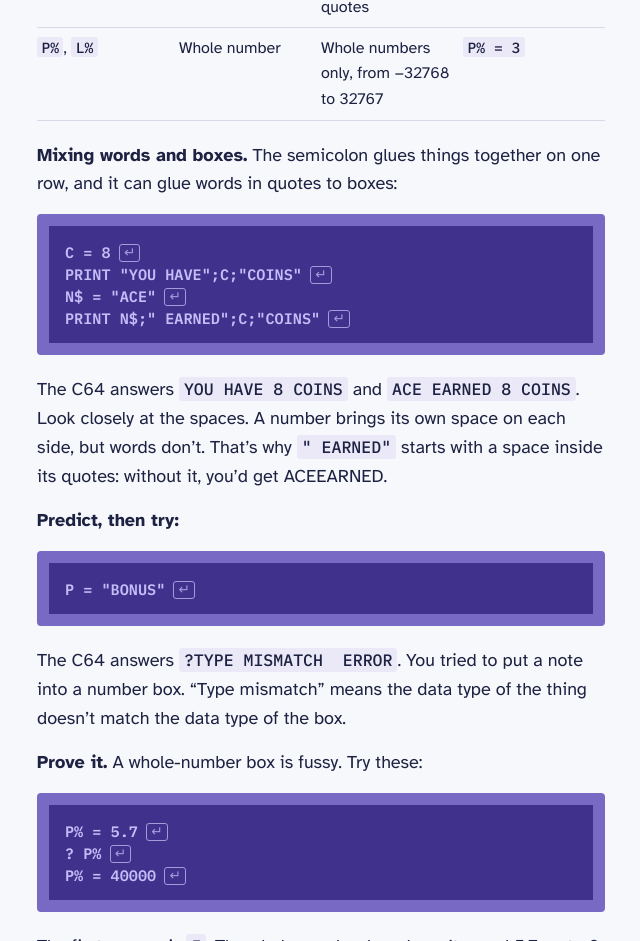
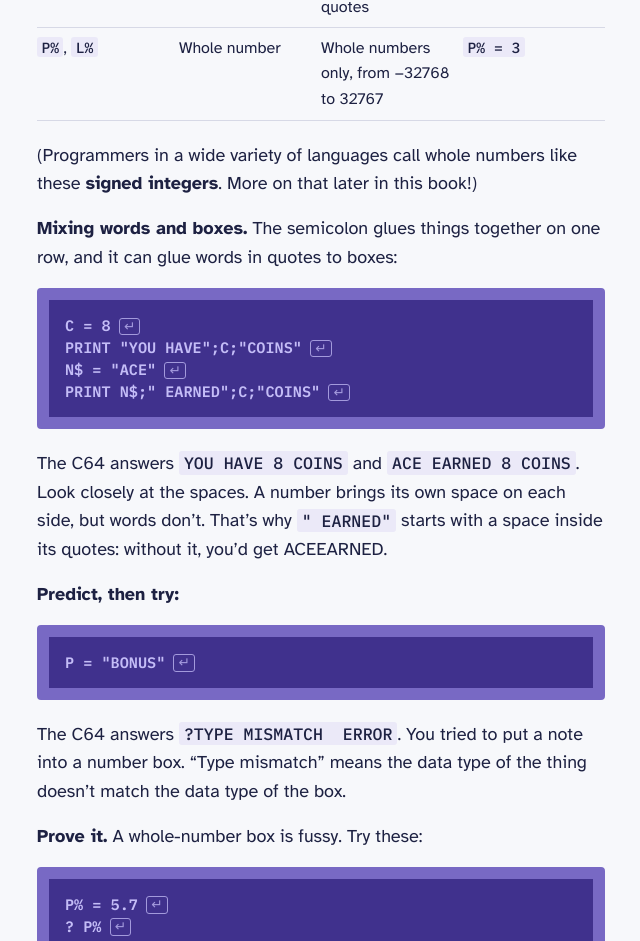
Before and after one commit to erroneus0-ops/thinking-in-c64-basic, a plain HTML site: page docs/index.html in a window 1280 px wide. Shown: the part 6576-7517 px from the top of the page, without its empty margins (319-959 px from the left). Drawn offline with Linux system fonts and the light colour scheme.

Commit message:
Lesson 1.2: whole numbers are also called signed integers; binary and boolean plan in HANDOFF

```diff
--- a/docs/index.html
+++ b/docs/index.html
@@ -416,6 +416,9 @@ and it tells the C64 what kind of box it is:</p>
 </tr>
 </tbody>
 </table>
+<p>(Programmers in a wide variety of languages call whole numbers like
+these <strong>signed integers</strong>. More on that later in this
+book!)</p>
 <p><strong>Mixing words and boxes.</strong> The semicolon glues things
 together on one row, and it can glue words in quotes to boxes:</p>
 <pre><code><span class="ln">C = 8</span>
```
Also changed, not shown: docs/editor/index.html (+1 -1 lines), 3 other files.
